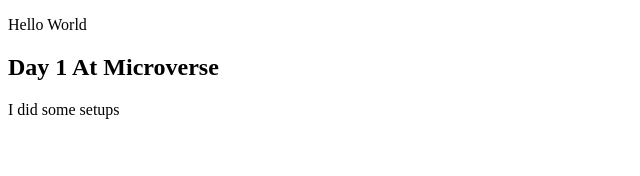
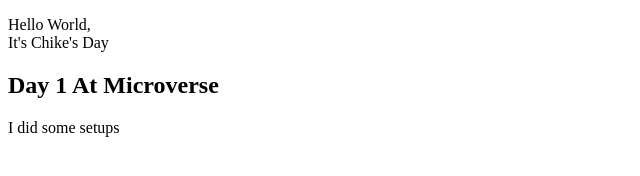
Before and after one commit to Chike1990/Day1_repo, a plain HTML site: page index.html in a window 1280 px wide. Shown: the whole page, without its empty margins (0-640 px from the left). Drawn offline with Linux system fonts and the light colour scheme.

Commit message:
Tests index file

```diff
--- a/index.html
+++ b/index.html
@@ -7,7 +7,8 @@
     <title>Document</title>
 </head>
 <body>
-    <p>Hello World</p>
+    <p>Hello World,<br>
+    It's Chike's Day</p>
     <article>
         <header>
           <h1>Day 1 At Microverse</h1>
```
